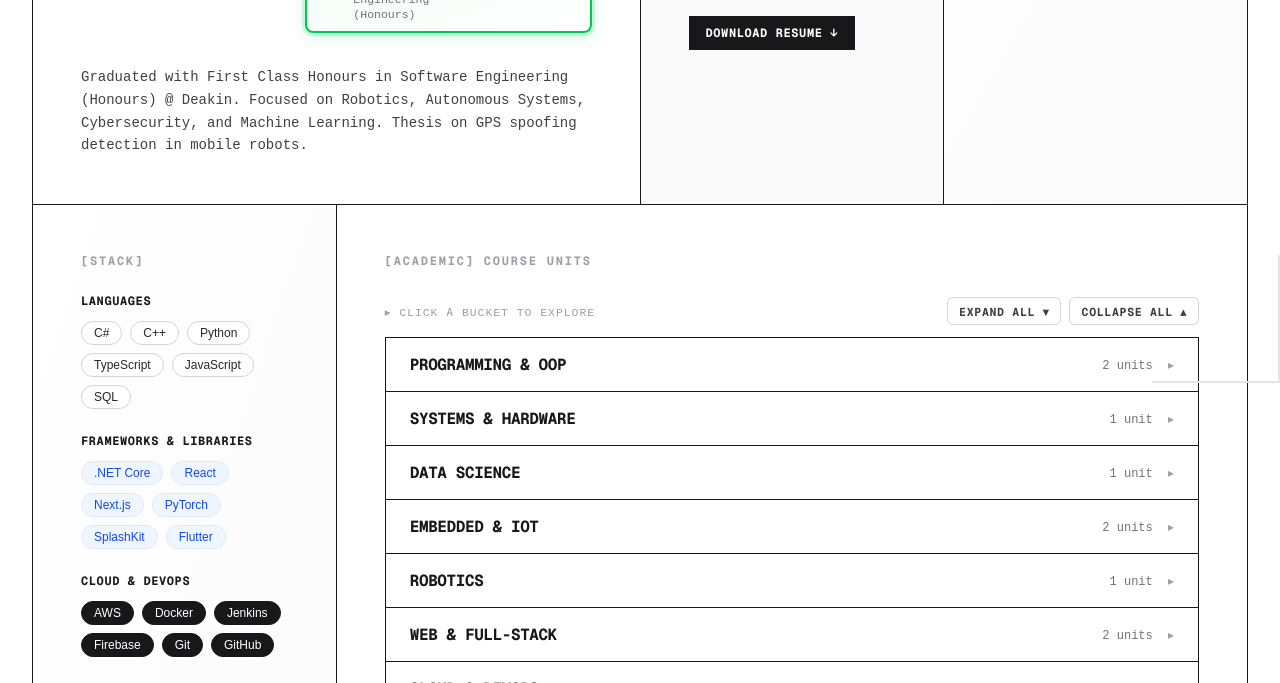
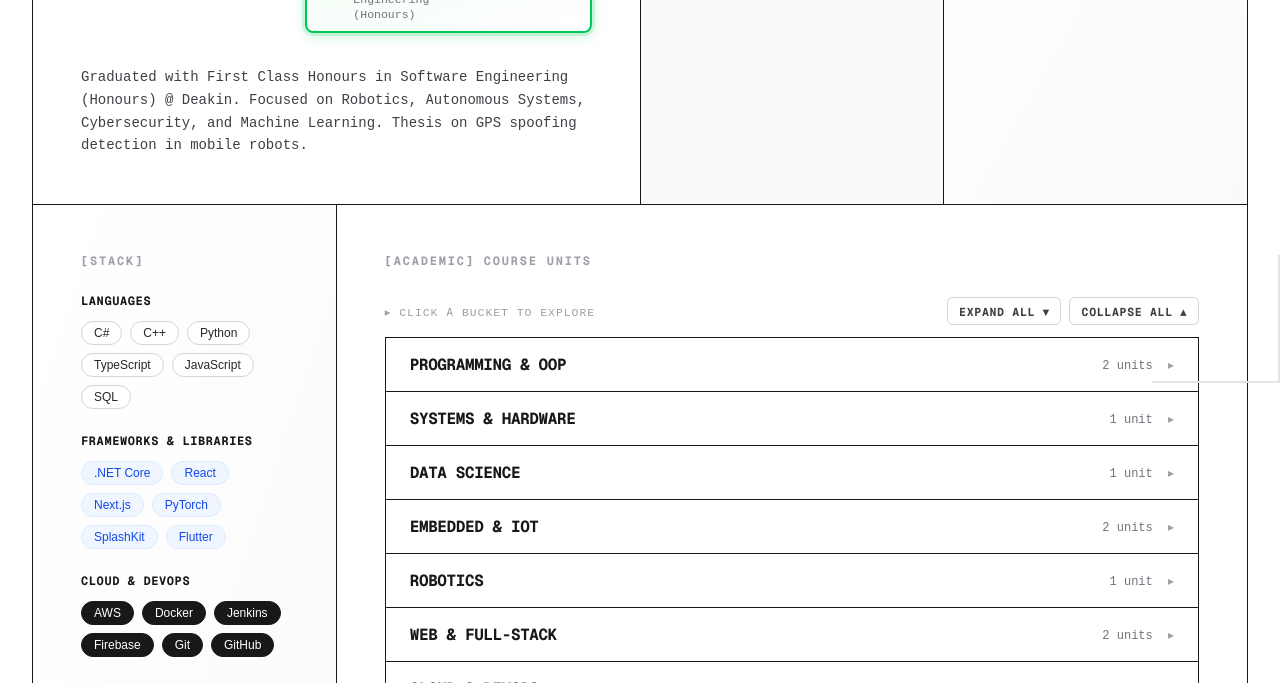
Before and after one commit to Nikhil-Sarwara/my-portfolio, an Astro site: page / in a window 1280 px wide. Shown: the part 417-1100 px from the top of the page. Built offline with nearby package versions, Linux system fonts and the light colour scheme; Astro itself is replaced by a stand-in of ours.

Commit message:
Remove Download Resume button and its unused CSS

```diff
--- a/src/pages/index.astro
+++ b/src/pages/index.astro
@@ -221,7 +221,6 @@ const experience = [
               <a class="value" href={site.linkedin} target="_blank" rel="noopener">in/nikhil-sarwara</a>
             </div>
           </div>
-          <a class="resume-btn" href="/resume.pdf" download>Download Resume ↓</a>
         </div>
 
         <!-- Statistics -->
--- a/src/styles/global.css
+++ b/src/styles/global.css
@@ -479,25 +479,6 @@ h1.name {
   text-decoration: underline;
 }
 
-.resume-btn {
-  margin-top: 1.5rem;
-  display: inline-block;
-  padding: 0.5rem 1rem;
-  background: var(--zinc-900);
-  color: #fff;
-  font-size: 0.75rem;
-  font-weight: 700;
-  text-transform: uppercase;
-  letter-spacing: 0.05em;
-  border: 1px solid var(--zinc-900);
-  transition: background 0.15s, color 0.15s;
-}
-
-.resume-btn:hover {
-  background: #fff;
-  color: var(--zinc-900);
-}
-
 /* ===== Stats ===== */
 .stats {
   margin-top: 2rem;
```
